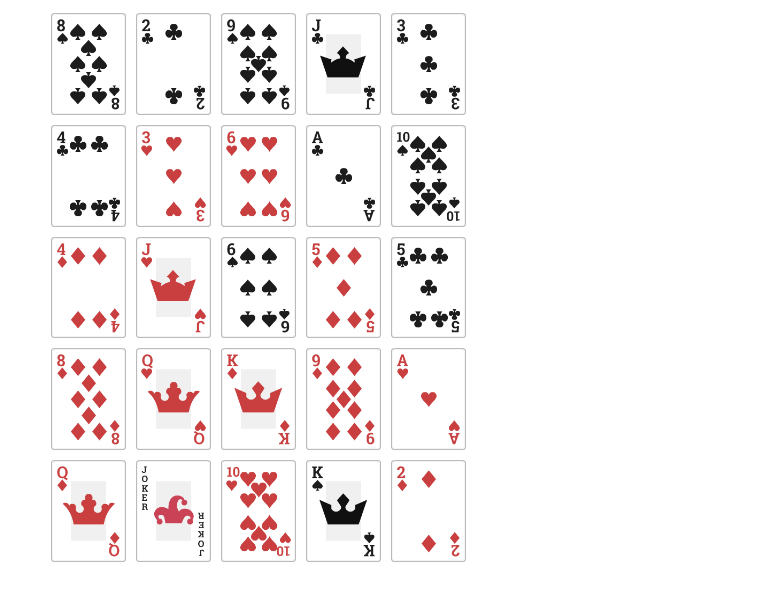
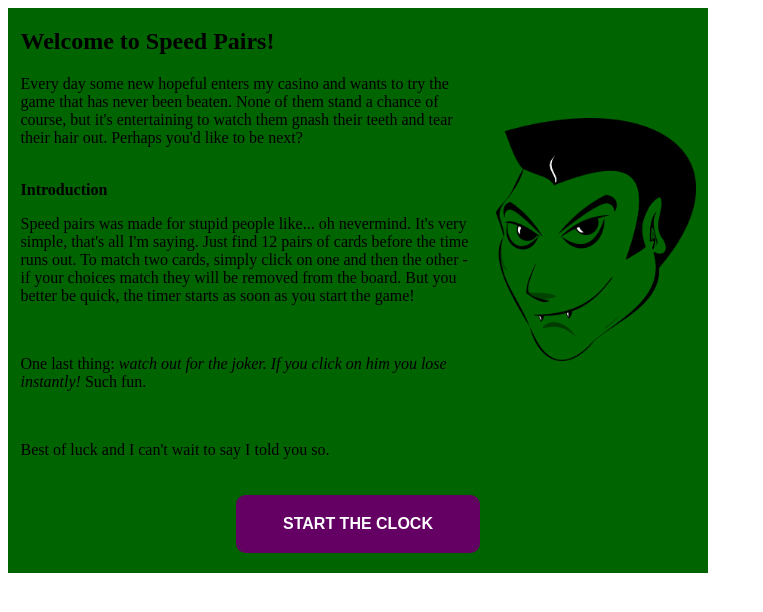
Before and after one commit to ChrisF333/Ironhack-Project1-Speed-Pairs-, a plain HTML site: page index.html in a window 1280 px wide. Shown: the whole page, without its empty margins (0-763 px from the left). Drawn offline with Linux system fonts and the light colour scheme.

Commit message:
Basic start game logic implemented

```diff
--- a/index.html
+++ b/index.html
@@ -6,12 +6,34 @@
         <title>Speed Pairs</title>
     </head>
     <body>
+        <div id="intro">
+            <div id="intro-text">
+                <h2>Welcome to Speed Pairs!</h2>
+                <p>Every day some new hopeful enters my casino and wants to try the game that has never been beaten. None of them stand a chance of course, but it's
+                entertaining to watch them gnash their teeth and tear their hair out. Perhaps you'd like to be next?</p>
+                <br>
+                <b>Introduction</b>
+                <p>Speed pairs was made for stupid people like... oh nevermind. It's very simple, that's all I'm saying. Just find 12 pairs of cards before the time runs out. To match two cards, simply click on one and then the
+                    other - if your choices match they will be removed from the board. But you better be quick, the timer starts as soon as you start the game!</p>
+                <br>
+                <p>One last thing: <i>watch out for the joker. If you click on him you lose instantly!</i> Such fun.</p>
+                <br>
+                <p>Best of luck and I can't wait to say I told you so.</p>
+            </div>
+            <div id="logo">
+                <img src="Assets/Images/Others/our_host.png">
+            </div>
+            <button class="btn effect" id="btn-start">Start the clock</button>
+        </div>
 
+        <div id="countdown"></div>
         <div id="board">
             <!--<img src="./Assets/Images/Cards/cardSpades5.png">-->
         </div>
+
         <p id='lose-banner'>You lose!</p>
         <p id='win-banner'>You win!</p>
+        <button class="btn effect" id="btn-try-again" type="button">Try again</button>
 
          <script type="text/javascript" src="./js/index.js"></script>
     </body>
--- a/js/index.js
+++ b/js/index.js
@@ -1,5 +1,22 @@
 console.log('test')
-//Window load start game function
+
+//Code starts - declare importaant global variables
+var attempts = 0;
+
+//Handle start button
+const startBtnRef = document.getElementById('btn-start');
+startBtnRef.addEventListener('click', startGame);
+
+//Start game function
+function startGame() {
+    const introRef = document.getElementById('intro');
+    const boardRef = document.getElementById('board');
+    const clockRef = document.getElementById('countdown');
+    introRef.style.display = "none";
+    boardRef.style.setProperty('visibility', 'visible');
+    clockRef.style.display = "block";
+    setClock();
+}
 
 //Instiate the playing card objects and link to assets
 class Card {
@@ -213,12 +230,31 @@ function noMatchAnimation() {
     //to be defined
 }
 
+//Set the game clock and handle timeout
+function setClock() {
+    let timeLeft = 30.0;
+    let gameClock = setInterval(function () {
+        if(timeLeft <= 0){
+          clearInterval(gameClock);
+          document.getElementById("countdown").innerHTML = "Time Up";
+          gameOver(pairsFound);
+        } else {
+          document.getElementById("countdown").innerHTML = timeLeft.toFixed(2) + " seconds remaining";
+        }
+        timeLeft -= 0.01;
+      }, 10);
+
+}
+//setClock(); handle on game start button click
+
 function gameOver(pairsFound) {
     console.log('Game Over!');
     const boardRef = document.getElementById('board');
+    const clockRef = document.getElementById('countdown');
     const loseBannerRef = document.getElementById('lose-banner');
     const winBannerRef = document.getElementById('win-banner');
     boardRef.style.display = "none";
+    clockRef.style.display = "none";
     if (pairsFound < 12) {
         loseBannerRef.style.display = "block";
     } else {
--- a/styles/styles.css
+++ b/styles/styles.css
@@ -4,6 +4,24 @@ body {
 }
 */
 
+#intro {
+    display: flex;
+    flex-wrap: wrap;
+    align-items: center;
+    align-content: space-around;
+    justify-content: center;
+    background: darkgreen;
+    width: 700px;
+}
+
+#intro-text p {
+    width: 450px;
+}
+
+#logo img {
+    width: 200px;
+    margin-left: 25px;
+}
 
 #board {
     width: 500px;
@@ -12,12 +30,13 @@ body {
     justify-content: center;
     align-items: center;
     align-content: space-around;
+    visibility: hidden;
 }
-
 
 #board img {
     width: 75px;
     margin: 5px;
+    /*display: none;*/
 }
 
 #lose-banner {
@@ -27,3 +46,52 @@ body {
 #win-banner {
     display: none;
 }
+
+#btn-try-again {
+    display: none;
+}
+
+.btn {
+    box-sizing: border-box;
+    -webkit-appearance: none;
+       -moz-appearance: none;
+            appearance: none;
+    background-color: transparent;
+    border: 2px solid #e74c3c;
+    border-radius: 0.6em;
+    color: #e74c3c;
+    cursor: pointer;
+    display: -webkit-box;
+    display: -webkit-flex;
+    display: -ms-flexbox;
+    display: flex;
+    -webkit-align-self: center;
+        -ms-flex-item-align: center;
+            align-self: center;
+    font-size: 1rem;
+    font-weight: 400;
+    line-height: 1;
+    margin: 20px;
+    padding: 1.2em 2.8em;
+    text-decoration: none;
+    text-align: center;
+    text-transform: uppercase;
+    font-family: 'Montserrat', sans-serif;
+    font-weight: 700;
+  }
+  .btn:hover, .btn:focus {
+    color: #fff;
+    outline: 0;
+  }
+
+  .effect { /*purple - #640064, light purple - #A45B90, blue - #3498db */
+    border-color: #640064;
+    color: #fff;
+    box-shadow: 0 0 40px 40px #640064 inset, 0 0 0 0 #640064;
+    -webkit-transition: all 150ms ease-in-out;
+    transition: all 150ms ease-in-out;
+  }
+  .effect:hover {
+    box-shadow: 0 0 10px 0 #640064 inset, 0 0 10px 4px #640064;
+    color: #640064;
+  }
```
Also changed, not shown: Assets/Images/Others/our_host.png (added).
